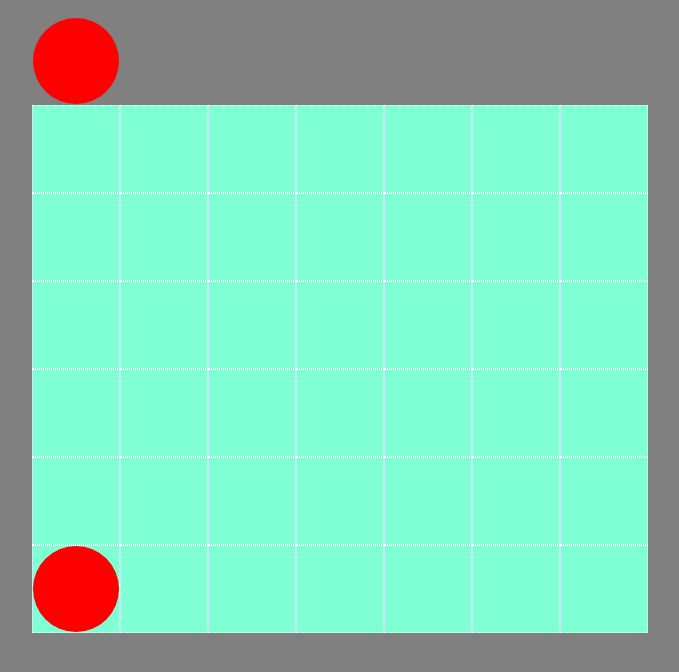
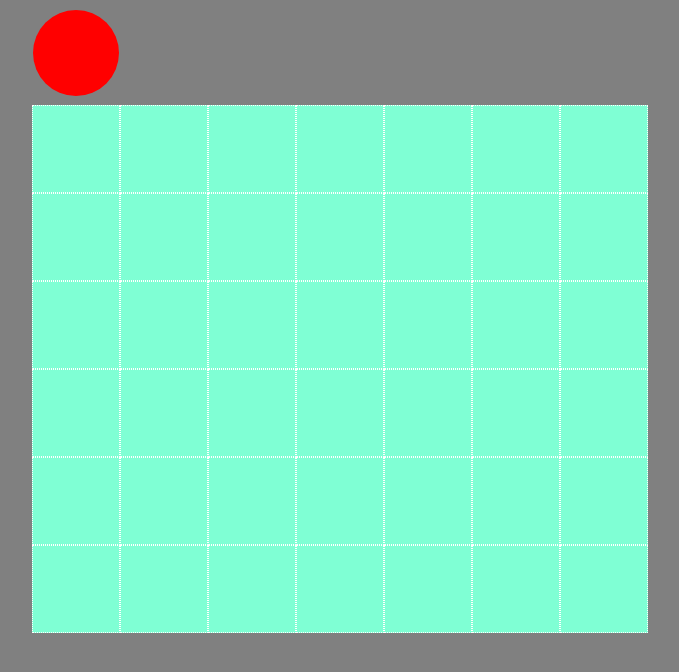
Before and after one commit to Viktorll95/four-in-a-row, a plain HTML site: page index.html in a window 1280 px wide. Both pictures are taken after a click on the element 376 px from the left and 217 px from the top of the page. Shown: the part 68-740 px from the top of the page, without its empty margins (300-979 px from the left). Drawn offline with Linux system fonts and the light colour scheme.

Commit message:
Restarted project

```diff
--- a/script.js
+++ b/script.js
@@ -1,9 +1,6 @@
 const board = document.querySelector("#board");
 
-const red_turn = 1;
-const yellow_turn = 2;
-
-// 42 cells | 1 - red, 2 - yellow
+//  | 0 - empty, 1 - red, 2 - yellow
 // prettier-ignore
 const pieces = [
   0, 0, 0, 0, 0, 0, 0,
@@ -13,28 +10,6 @@ const pieces = [
   0, 0, 0, 0, 0, 0, 0,
   0, 0, 0, 0, 0, 0, 0,
 ];
-
-function hasPlayerWon(playerTurn, pieces) {
-  for (let i = 0; i < pieces.length; i++) {
-    // check horizontal win starting at index
-    if (i % 7 < 4) {
-      if (
-        pieces[i] === playerTurn &&
-        pieces[i + 1] === playerTurn &&
-        pieces[i + 2] === playerTurn &&
-        pieces[i + 3] === playerTurn
-      ) {
-      }
-    }
-    // Check vertical win starting at index
-    // Check diagonal win starting at index
-    // Check diagonal win (other direction) starting at index
-  }
-}
-
-let playerTurn = red_turn; // 1: red, 2: yellow
-let hoverColumn = -1;
-let animating = false;
 
 for (let i = 0; i < 42; i++) {
   let cell = document.createElement("div");
@@ -46,102 +21,29 @@ for (let i = 0; i < 42; i++) {
   };
 
   cell.onclick = () => {
-    if (!animating) {
-      onColumnClick(i % 7);
-    }
+    onColumnClicked(i % 7);
   };
 }
 
-function onColumnClick(column) {
-  let availableRow = pieces
-    .filter((_, index) => index % 7 === column)
-    .lastIndexOf(0);
+function onColumnClicked(column) {
+  let availableRow = pieces.filter((_, i) => i % 7 === column).lastIndexOf(0);
   if (availableRow === -1) {
-    //No space in the column
+    // no space in the column
     return;
-  }
-
-  pieces[availableRow * 7 + column] = playerTurn;
-  let cell = board.children[availableRow * 7 + column];
-
-  let piece = document.createElement("div");
-  piece.className = "piece";
-  piece.dataset.placed = true;
-  piece.dataset.player = playerTurn;
-  cell.appendChild(piece);
-
-  let unplacedPiece = document.querySelector("[data-placed='false']");
-  let unplacedY = unplacedPiece.getBoundingClientRect().y;
-  let placedY = piece.getBoundingClientRect().y;
-  let yDiff = unplacedY - placedY;
-
-  animating = true;
-  let animation = piece.animate(
-    [
-      { transform: `translateY(${yDiff}px)`, offset: 0 },
-      { transform: `translateY(0px)`, offset: 0.6 },
-      { transform: `translateY(${yDiff / 20}px)`, offset: 0.8 },
-      { transform: `translateY(0px)`, offset: 0.95 },
-    ],
-    {
-      duration: 400,
-      easing: "linear",
-      iteration: 1,
-    }
-  );
-
-  animation.addEventListener("finish", checkGameWinOrDraw);
-
-  // Update color of hovering piece
-  updateHover();
-}
-
-function checkGameWinOrDraw() {
-  animating = false;
-
-  // Check if game is a drawn
-  if (!pieces.includes(0)) {
-    // Game is a draw
-    confirm("Game is a draw");
-    location.reload();
-  }
-
-  // Check if current player has won
-  if (hasPlayerWon(playerTurn, pieces)) {
-    // Current player has won
-    confirm(`${playerTurn === red_turn ? "Red" : "Yellow"} player has won`);
-    location.reload();
-  }
-
-  if (playerTurn === red_turn) {
-    playerTurn = yellow_turn;
-  } else {
-    playerTurn = red_turn;
   }
 }
 
-function updateHover() {
-  removeUnplacedPiece();
-
-  // add piece
-  if (pieces[hoverColumn] === 0) {
-    let cell = board.children[hoverColumn];
-    let piece = document.createElement("div");
-    piece.className = "piece";
-    piece.dataset.placed = false;
-    piece.dataset.player = playerTurn;
-    cell.appendChild(piece);
-  }
-}
-
-function removeUnplacedPiece() {
+function onMouseEnteredColumn(column) {
+  // remove existing unplaces piece
   let unplacedPiece = document.querySelector("[data-placed='false']");
   if (unplacedPiece) {
     unplacedPiece.parentElement.removeChild(unplacedPiece);
   }
+
+  // add piece
+  let cell = board.children[column];
+  let piece = document.createElement("div");
+  piece.className = "piece";
+  piece.dataset.placed = false;
+  cell.appendChild(piece);
 }
-
-function onMouseEnteredColumn(column) {
-  hoverColumn = column;
-  updateHover();
-}
--- a/style.css
+++ b/style.css
@@ -6,8 +6,8 @@
 }
 
 html {
-  background-color: gray;
-  background-image: url("./images/background_wood.avif");
+  background-color: grey;
+  /* background-image: url(""); */
   background-size: cover;
   background-repeat: no-repeat;
   width: 100%;
@@ -30,11 +30,10 @@ h1 {
   margin-top: 11vmin;
   width: 77vmin;
   height: 66vmin;
+  background-color: aquamarine;
   display: grid;
-  background-color: aquamarine;
   grid-template-columns: repeat(7, 1fr);
   grid-template-rows: repeat(6, 1fr);
-  /* padding: 10px; FIXME: Add padding later (prob in vmin or something that changes dep on screen size) */
 }
 
 .cell {
@@ -44,17 +43,10 @@ h1 {
 
 .piece {
   border-radius: 50%;
+  background-color: red;
   flex-grow: 1;
 }
 
-.piece[data-player="1"] {
-  background-color: red;
+.piece[data-placed="false"] {
+  transform: translateY(-12vmin);
 }
-
-.piece[data-player="2"] {
-  background-color: yellow;
-}
-
-.piece[data-placed="false"] {
-  transform: translateY(-11vmin);
-}
```
